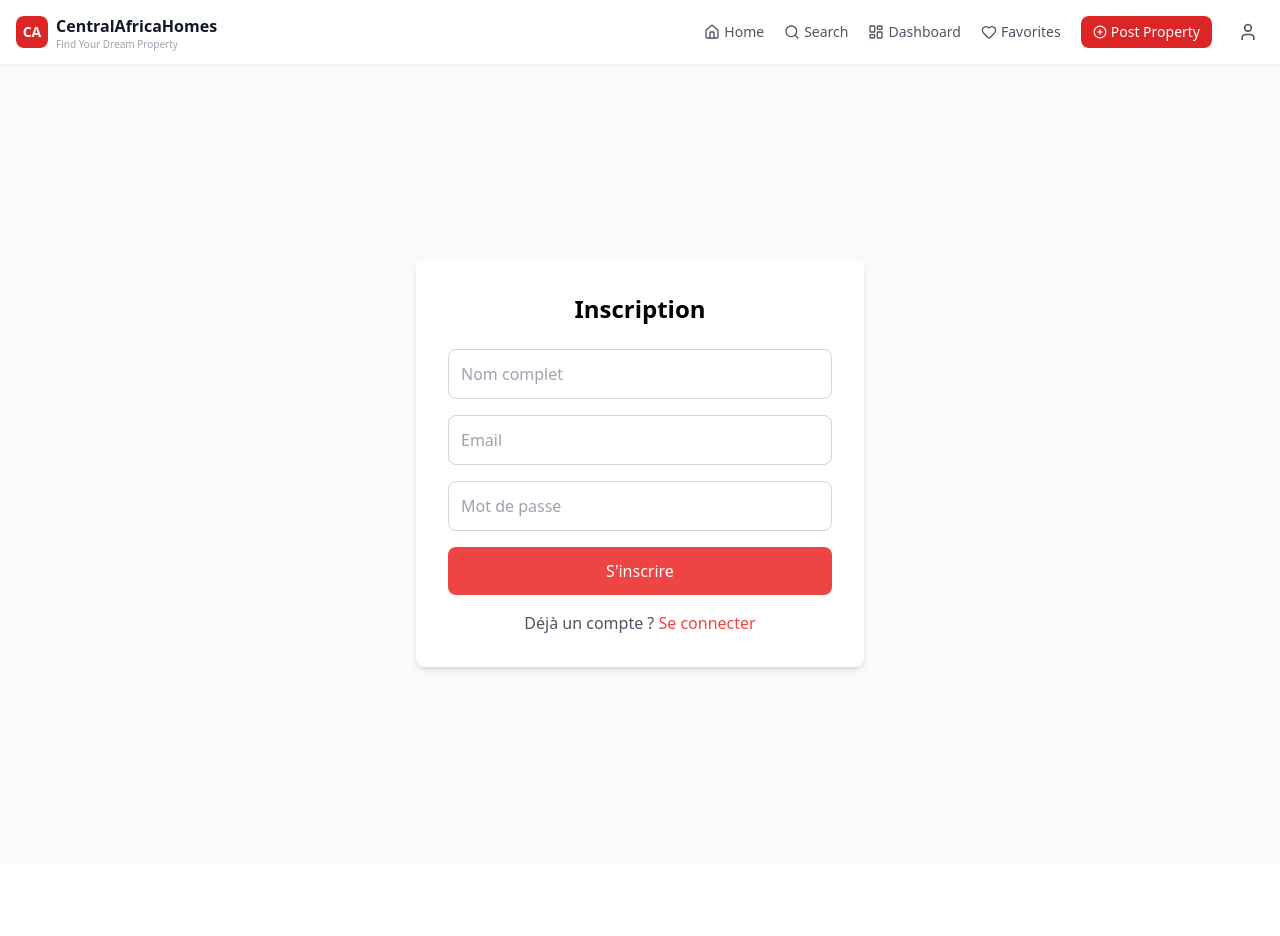
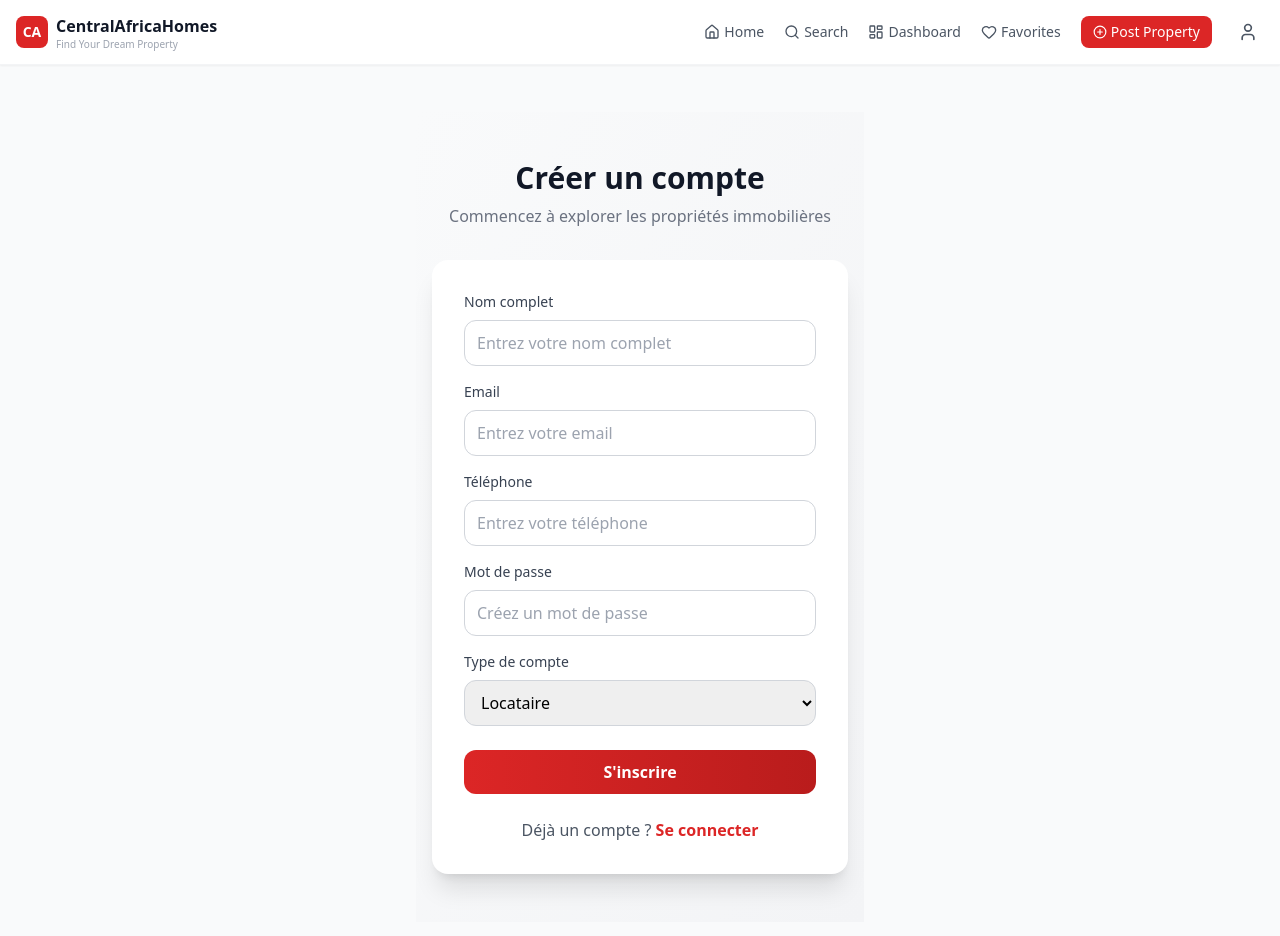
Before and after one commit to dassi-com/CA-IMMO, a Next.js app in the folder web/: page /register in a window 1280 px wide. Shown: the top 936 px of the page. Before the commit the page ends 864 px from the top, so only its background shows below. Built offline with nearby package versions, Linux system fonts and the light colour scheme; no server answers.

Commit message:
modifictation

```diff
--- a/web/app/(auth)/login/page.tsx
+++ b/web/app/(auth)/login/page.tsx
@@ -3,7 +3,9 @@
 import { useState } from 'react';
 import Link from 'next/link';
 import { useRouter } from 'next/navigation';
-import { Eye, EyeOff, Mail, Lock, User } from 'lucide-react';
+import { Eye, EyeOff, Mail, Lock, User, AlertCircle } from 'lucide-react';
+import { useAuth } from '@/contexts/AuthContext';
+import { getDashboardLink } from '@/hooks/useUserRole';
 
 // Icône Google personnalisée
 const GoogleIcon = () => (
@@ -36,8 +38,10 @@ const FacebookIcon = () => (
 
 export default function LoginPage() {
   const router = useRouter();
+  const { login } = useAuth();
   const [showPassword, setShowPassword] = useState(false);
   const [isLoading, setIsLoading] = useState(false);
+  const [error, setError] = useState('');
   const [formData, setFormData] = useState({
     email: '',
     password: '',
@@ -50,16 +54,37 @@ export default function LoginPage() {
       ...prev,
       [name]: type === 'checkbox' ? checked : value
     }));
+    setError('');
   };
 
   const handleSubmit = async (e: React.FormEvent) => {
     e.preventDefault();
     setIsLoading(true);
+    setError('');
 
-    // TODO: Appel API login
-    setTimeout(() => {
+    try {
+      // Appel du service de login
+      await login(formData.email, formData.password, formData.rememberMe);
+
+      // Récupérer le rôle depuis localStorage (défini par authService)
+      const userRole = localStorage.getItem('userRole');
+
+      // Redirection vers le bon dashboard basé sur le rôle
+      let dashboardRole: 'admin' | 'agent' | 'tenant' = 'tenant';
+      if (userRole === 'ADMIN') {
+        dashboardRole = 'admin';
+      } else if (userRole === 'OWNER') {
+        dashboardRole = 'agent';
+      }
+
+      const dashboardPath = getDashboardLink(dashboardRole);
+      router.push(dashboardPath);
+    } catch (err: any) {
+      setError(err.response?.data?.message || 'Email ou mot de passe incorrect');
+      console.error('Login error:', err);
+    } finally {
       setIsLoading(false);
-    }, 1500);
+    }
   };
 
   const handleSocialLogin = (provider: string) => {
@@ -86,6 +111,14 @@ export default function LoginPage() {
 
         {/* Form */}
         <form onSubmit={handleSubmit} className="bg-white rounded-2xl shadow-xl p-6 md:p-8">
+          {/* Error Message */}
+          {error && (
+            <div className="mb-5 p-3 bg-red-50 border border-red-200 rounded-lg flex items-center gap-3">
+              <AlertCircle size={20} className="text-red-600 flex-shrink-0" />
+              <p className="text-sm text-red-700">{error}</p>
+            </div>
+          )}
+
           {/* Email Field */}
           <div className="mb-5">
             <label htmlFor="email" className="block text-sm font-medium text-gray-700 mb-2">
--- a/web/app/(auth)/register/page.tsx
+++ b/web/app/(auth)/register/page.tsx
@@ -1,51 +1,203 @@
 'use client';
 import Link from 'next/link';
 import { useState } from 'react';
+import { useRouter } from 'next/navigation';
+import { useAuth } from '@/contexts/AuthContext';
+import { getDashboardLink } from '@/hooks/useUserRole';
+import { AlertCircle, Loader2 } from 'lucide-react';
 
 export default function RegisterPage() {
-  const [formData, setFormData] = useState({ name: '', email: '', password: '' });
+  const router = useRouter();
+  const { register } = useAuth();
+  const [isLoading, setIsLoading] = useState(false);
+  const [error, setError] = useState('');
+  const [formData, setFormData] = useState({
+    full_name: '',
+    email: '',
+    password: '',
+    phone: '',
+    role: 'TENANT' as 'TENANT' | 'OWNER'
+  });
 
-  const handleSubmit = (e: React.FormEvent) => {
+  const handleChange = (e: React.ChangeEvent<HTMLInputElement | HTMLSelectElement>) => {
+    const { name, value } = e.target;
+    setFormData(prev => ({
+      ...prev,
+      [name]: value
+    }));
+    setError('');
+  };
+
+  const handleSubmit = async (e: React.FormEvent) => {
     e.preventDefault();
-    // TODO: Appel API
-    console.log(formData);
+    setIsLoading(true);
+    setError('');
+
+    try {
+      // Validation
+      if (!formData.full_name || !formData.email || !formData.password || !formData.phone) {
+        setError('Tous les champs sont obligatoires');
+        setIsLoading(false);
+        return;
+      }
+
+      // Appel du service de register
+      await register({
+        full_name: formData.full_name,
+        email: formData.email,
+        password: formData.password,
+        phone: formData.phone,
+        role: formData.role
+      });
+
+      // Récupérer le rôle depuis localStorage
+      const userRole = localStorage.getItem('userRole');
+      let dashboardRole: 'admin' | 'agent' | 'tenant' = 'tenant';
+      if (userRole === 'ADMIN') {
+        dashboardRole = 'admin';
+      } else if (userRole === 'OWNER') {
+        dashboardRole = 'agent';
+      }
+
+      const dashboardPath = getDashboardLink(dashboardRole);
+      router.push(dashboardPath);
+    } catch (err: any) {
+      setError(err.response?.data?.message || 'Erreur lors de l\'inscription');
+      console.error('Register error:', err);
+    } finally {
+      setIsLoading(false);
+    }
   };
 
   return (
-    <div className="bg-white p-8 rounded-lg shadow-md">
-      <h1 className="text-2xl font-bold text-center mb-6">Inscription</h1>
-      <form onSubmit={handleSubmit}>
+    <div className="min-h-screen bg-gradient-to-br from-gray-50 to-gray-100 flex items-center justify-center px-4 py-12">
+      <div className="w-full max-w-md">
+        <div className="text-center mb-8">
+          <h1 className="text-3xl font-bold text-gray-900">Créer un compte</h1>
+          <p className="text-gray-500 mt-2">
+            Commencez à explorer les propriétés immobilières
+          </p>
+        </div>
+
+        <form onSubmit={handleSubmit} className="bg-white rounded-2xl shadow-xl p-6 md:p-8">
+          {/* Error Message */}
+          {error && (
+            <div className="mb-5 p-3 bg-red-50 border border-red-200 rounded-lg flex items-center gap-3">
+              <AlertCircle size={20} className="text-red-600 flex-shrink-0" />
+              <p className="text-sm text-red-700">{error}</p>
+            </div>
+          )}
+
+          {/* Full Name Field */}
+          <div className="mb-4">
+            <label htmlFor="full_name" className="block text-sm font-medium text-gray-700 mb-2">
+              Nom complet
+            </label>
             <input
               type="text"
-          placeholder="Nom complet"
-          value={formData.name}
-          onChange={(e) => setFormData({ ...formData, name: e.target.value })}
-          className="w-full p-3 border border-gray-300 rounded-lg mb-4 focus:outline-none focus:ring-2 focus:ring-primary-500"
+              id="full_name"
+              name="full_name"
+              value={formData.full_name}
+              onChange={handleChange}
+              required
+              className="w-full px-3 py-2.5 border border-gray-300 rounded-xl focus:outline-none focus:ring-2 focus:ring-red-500 focus:border-transparent transition"
+              placeholder="Entrez votre nom complet"
             />
+          </div>
+
+          {/* Email Field */}
+          <div className="mb-4">
+            <label htmlFor="email" className="block text-sm font-medium text-gray-700 mb-2">
+              Email
+            </label>
             <input
               type="email"
-          placeholder="Email"
+              id="email"
+              name="email"
               value={formData.email}
-          onChange={(e) => setFormData({ ...formData, email: e.target.value })}
-          className="w-full p-3 border border-gray-300 rounded-lg mb-4 focus:outline-none focus:ring-2 focus:ring-primary-500"
+              onChange={handleChange}
+              required
+              className="w-full px-3 py-2.5 border border-gray-300 rounded-xl focus:outline-none focus:ring-2 focus:ring-red-500 focus:border-transparent transition"
+              placeholder="Entrez votre email"
             />
+          </div>
+
+          {/* Phone Field */}
+          <div className="mb-4">
+            <label htmlFor="phone" className="block text-sm font-medium text-gray-700 mb-2">
+              Téléphone
+            </label>
+            <input
+              type="tel"
+              id="phone"
+              name="phone"
+              value={formData.phone}
+              onChange={handleChange}
+              required
+              className="w-full px-3 py-2.5 border border-gray-300 rounded-xl focus:outline-none focus:ring-2 focus:ring-red-500 focus:border-transparent transition"
+              placeholder="Entrez votre téléphone"
+            />
+          </div>
+
+          {/* Password Field */}
+          <div className="mb-4">
+            <label htmlFor="password" className="block text-sm font-medium text-gray-700 mb-2">
+              Mot de passe
+            </label>
             <input
               type="password"
-          placeholder="Mot de passe"
+              id="password"
+              name="password"
               value={formData.password}
-          onChange={(e) => setFormData({ ...formData, password: e.target.value })}
-          className="w-full p-3 border border-gray-300 rounded-lg mb-4 focus:outline-none focus:ring-2 focus:ring-primary-500"
+              onChange={handleChange}
+              required
+              className="w-full px-3 py-2.5 border border-gray-300 rounded-xl focus:outline-none focus:ring-2 focus:ring-red-500 focus:border-transparent transition"
+              placeholder="Créez un mot de passe"
             />
-        <button type="submit" className="w-full bg-primary-500 text-white p-3 rounded-lg hover:bg-primary-600 transition">
-          S'inscrire
+          </div>
+
+          {/* Role Field */}
+          <div className="mb-6">
+            <label htmlFor="role" className="block text-sm font-medium text-gray-700 mb-2">
+              Type de compte
+            </label>
+            <select
+              id="role"
+              name="role"
+              value={formData.role}
+              onChange={handleChange}
+              className="w-full px-3 py-2.5 border border-gray-300 rounded-xl focus:outline-none focus:ring-2 focus:ring-red-500 focus:border-transparent transition"
+            >
+              <option value="TENANT">Locataire</option>
+              <option value="OWNER">Propriétaire / Agent</option>
+            </select>
+          </div>
+
+          {/* Submit Button */}
+          <button
+            type="submit"
+            disabled={isLoading}
+            className="w-full bg-gradient-to-r from-red-600 to-red-700 text-white py-2.5 rounded-xl font-semibold hover:from-red-700 hover:to-red-800 transition-all duration-200 transform hover:scale-[1.02] disabled:opacity-50 disabled:cursor-not-allowed flex items-center justify-center gap-2"
+          >
+            {isLoading ? (
+              <>
+                <Loader2 size={18} className="animate-spin" />
+                <span>Inscription en cours...</span>
+              </>
+            ) : (
+              'S\'inscrire'
+            )}
           </button>
-      </form>
-      <p className="text-center text-gray-600 mt-4">
+
+          {/* Sign In Link */}
+          <p className="text-center mt-6 text-gray-600">
             Déjà un compte ?{' '}
-        <Link href="/login" className="text-primary-500 hover:underline">
+            <Link href="/login" className="text-red-600 hover:text-red-700 font-semibold">
               Se connecter
             </Link>
           </p>
+        </form>
+      </div>
     </div>
   );
 }
--- /dev/null
+++ b/web/hooks/useUserRole.ts
@@ -0,0 +1,36 @@
+'use client';
+
+import { useEffect, useState } from 'react';
+
+type UserRole = 'admin' | 'agent' | 'tenant';
+
+export const useUserRole = (): UserRole => {
+  const [role, setRole] = useState<UserRole>('tenant');
+
+  useEffect(() => {
+    const rawRole = localStorage.getItem('userRole');
+    if (rawRole) {
+      // Convertir ADMIN -> admin, OWNER -> agent, TENANT -> tenant
+      const normalizedRole =
+        rawRole === 'ADMIN' ? 'admin' :
+        rawRole === 'OWNER' ? 'agent' :
+        'tenant';
+      setRole(normalizedRole);
+    }
+  }, []);
+
+  return role;
+};
+
+export const getDashboardLink = (role: UserRole): string => {
+  switch (role) {
+    case 'admin':
+      return '/dashboard/admin';
+    case 'agent':
+      return '/dashboard/agent';
+    case 'tenant':
+      return '/dashboard/tenant';
+    default:
+      return '/dashboard/tenant';
+  }
+};
--- a/web/services/authService.ts
+++ b/web/services/authService.ts
@@ -24,6 +24,8 @@ export const authService = {
     if (response.data.accessToken) {
       localStorage.setItem('accessToken', response.data.accessToken);
       localStorage.setItem('refreshToken', response.data.refreshToken);
+      localStorage.setItem('userRole', response.data.user.role);
+      localStorage.setItem('userId', response.data.user.id);
     }
 
     return response.data;
@@ -42,6 +44,8 @@ export const authService = {
     if (response.data.accessToken) {
       localStorage.setItem('accessToken', response.data.accessToken);
       localStorage.setItem('refreshToken', response.data.refreshToken);
+      localStorage.setItem('userRole', response.data.user.role);
+      localStorage.setItem('userId', response.data.user.id);
     }
 
     return response.data;
@@ -56,6 +60,8 @@ export const authService = {
     } finally {
       localStorage.removeItem('accessToken');
       localStorage.removeItem('refreshToken');
+      localStorage.removeItem('userRole');
+      localStorage.removeItem('userId');
     }
   },
 
```
Also changed, not shown: web/app/(dashboard)/layout.tsx (+28 -9 lines), web/components/layout/BottomNav.tsx (+6 -17 lines), web/components/layout/Navbar.tsx (+7 -28 lines). Lines whose indentation alone changed are shown as unchanged.
